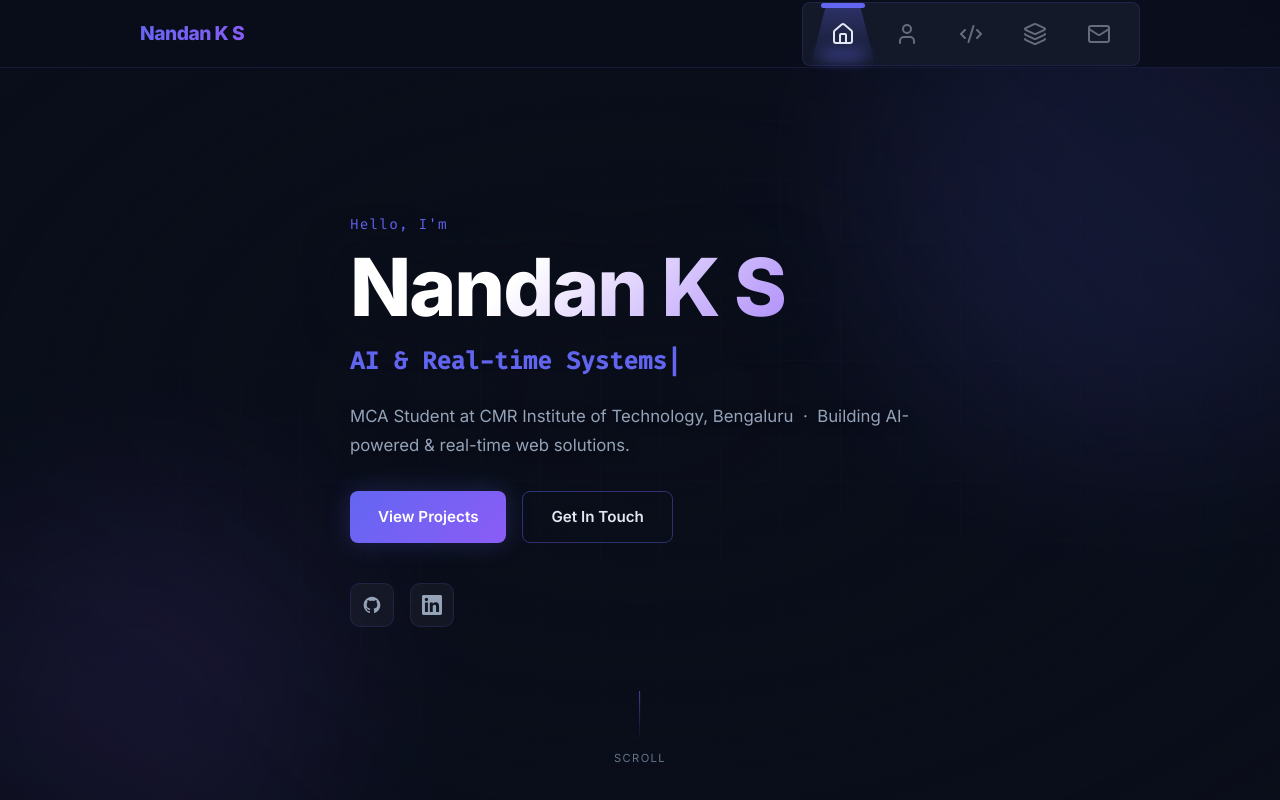
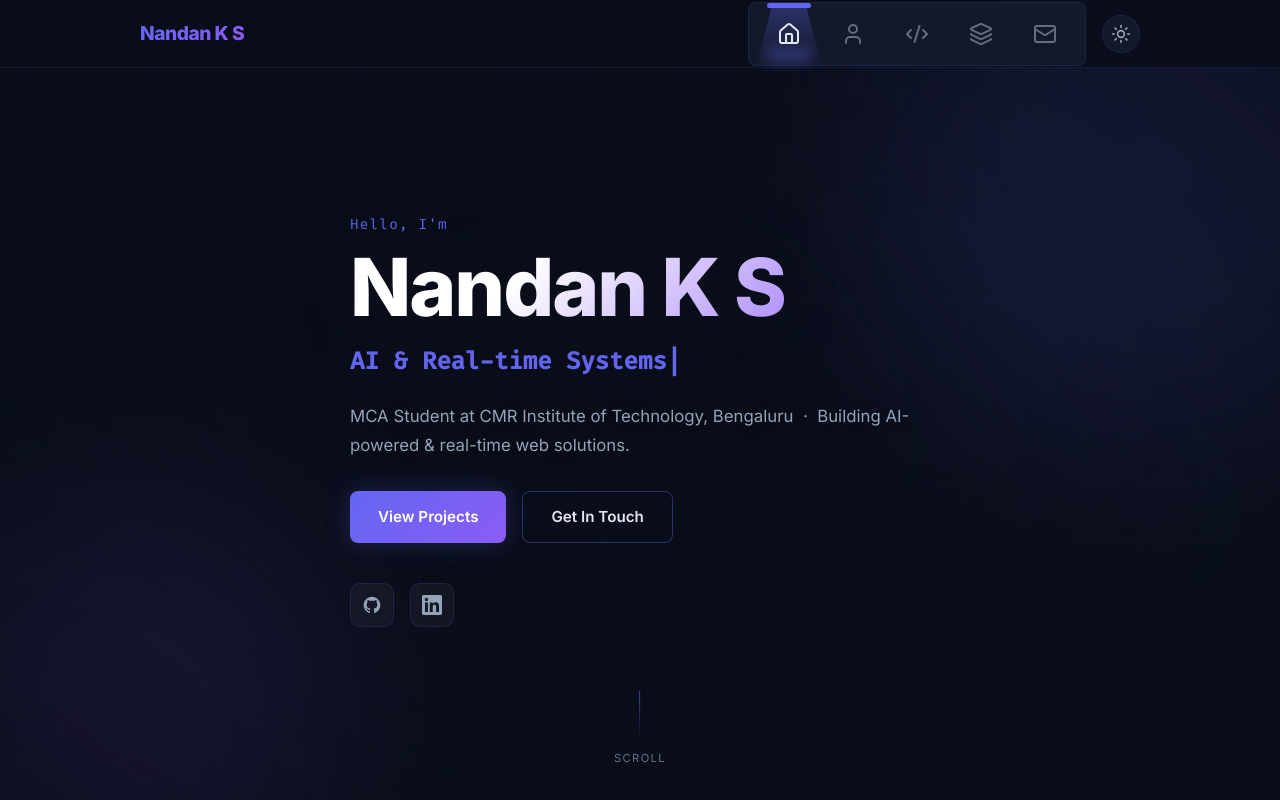
Before and after one commit to Nandan-k-s-27/nandanks-portfolio, a React (Vite) app: page / in a window 1280 px wide. Shown: the top 800 px of the page. Built offline with nearby package versions, Linux system fonts and the light colour scheme.

Commit message:
feat: implement Dark/Light theme toggle with CSS variables and React Context

```diff
--- a/src/App.css
+++ b/src/App.css
@@ -71,6 +71,11 @@
   --text-muted:   #64748b;
   --border:       rgba(99,102,241,.15);
   --border-hover: rgba(99,102,241,.4);
+  /* Theming fallbacks for Spotlight Card */
+  --spotlight-backdrop: hsl(0 0% 60% / 0.12);
+  --shadow-spotlight: 0 1rem 2rem -1rem black;
+  --spotlight-glow: 70;
+
   --ff-sans:      'Inter', system-ui, sans-serif;
   --ff-mono:      'Fira Code', monospace;
   --nav-h:        68px;
@@ -79,6 +84,29 @@
   --shadow:       0 4px 32px rgba(0,0,0,.45);
   --shadow-card:  0 2px 20px rgba(0,0,0,.35);
   --transition:   .25s ease;
+}
+
+[data-theme="light"] {
+  --bg-primary:   #f8fafc;  /* slate-50 */
+  --bg-secondary: #f1f5f9;  /* slate-100 */
+  --bg-card:      #ffffff;
+  --bg-card-hover:#f8fafc;
+  --accent:       #4f46e5;  /* slightly deeper indigo for contrast */
+  --primary:      #4f46e5;
+  --accent-2:     #7c3aed;  /* deeper violet */
+  --accent-glow:  rgba(79,70,229,.2);
+  --text-primary: #0f172a;  /* slate-900 */
+  --text-sec:     #334155;  /* slate-700 */
+  --text-muted:   #64748b;  /* slate-500 */
+  --border:       rgba(0,0,0,.08);
+  --border-hover: rgba(79,70,229,.3);
+  /* Light mode fallbacks for Spotlight Card */
+  --spotlight-backdrop: hsl(0 0% 100% / 0.5);
+  --shadow-spotlight: 0 1rem 2rem -1rem rgba(0,0,0,0.1);
+  --spotlight-glow: 40; /* Lower lightness so the colored glow stands out on white */
+
+  --shadow:       0 4px 32px rgba(0,0,0,.08);
+  --shadow-card:  0 2px 20px rgba(0,0,0,.06);
 }
 
 html { scroll-behavior: smooth; scroll-padding-top: var(--nav-h); }
--- a/src/components/Navbar.tsx
+++ b/src/components/Navbar.tsx
@@ -1,6 +1,7 @@
 import { useState, useEffect } from 'react';
-import { Home, User, Code2, Layers, Mail } from 'lucide-react';
+import { Home, User, Code2, Layers, Mail, Sun, Moon } from 'lucide-react';
 import { LimelightNav, type NavItem } from '@/components/ui/limelight-nav';
+import { useTheme } from '@/components/ThemeProvider';
 
 const SECTIONS = ['home', 'about', 'skills', 'projects', 'contact'] as const;
 type SectionId = (typeof SECTIONS)[number];
@@ -16,6 +17,7 @@ const NAV_ITEMS_BASE: { id: SectionId; icon: React.ReactElement; label: string }
 export default function Navbar() {
   const [scrolled, setScrolled] = useState(false);
   const [activeSectionId, setActiveSectionId] = useState<SectionId>('home');
+  const { theme, setTheme } = useTheme();
 
   useEffect(() => {
     const handleScroll = () => {
@@ -62,9 +64,19 @@ export default function Navbar() {
         <div className="nav-container">
           <a className="nav-logo" href="#home">Nandan K S</a>
 
-          {/* Desktop nav — LimelightNav in header */}
-          <div className="hidden sm:block">
-            <LimelightNav {...limelightShared} />
+          <div className="flex items-center gap-4">
+            {/* Desktop nav — LimelightNav in header */}
+            <div className="hidden sm:block">
+              <LimelightNav {...limelightShared} />
+            </div>
+
+            <button
+              onClick={() => setTheme(theme === 'dark' ? 'light' : 'dark')}
+              className="p-2 rounded-full bg-[var(--bg-card)] border border-[var(--border)] text-[var(--text-sec)] hover:text-[var(--accent)] hover:border-[var(--border-hover)] transition-all flex items-center justify-center"
+              aria-label="Toggle Theme"
+            >
+              {theme === 'dark' ? <Sun size={20} /> : <Moon size={20} />}
+            </button>
           </div>
         </div>
       </header>
--- /dev/null
+++ b/src/components/ThemeProvider.tsx
@@ -0,0 +1,63 @@
+import { createContext, useContext, useEffect, useState, ReactNode } from 'react';
+
+type Theme = 'dark' | 'light';
+
+interface ThemeProviderProps {
+  children: ReactNode;
+  defaultTheme?: Theme;
+  storageKey?: string;
+}
+
+interface ThemeProviderState {
+  theme: Theme;
+  setTheme: (theme: Theme) => void;
+}
+
+const initialState: ThemeProviderState = {
+  theme: 'dark',
+  setTheme: () => null,
+};
+
+const ThemeProviderContext = createContext<ThemeProviderState>(initialState);
+
+export function ThemeProvider({
+  children,
+  defaultTheme = 'dark',
+  storageKey = 'portfolio-theme',
+  ...props
+}: ThemeProviderProps) {
+  const [theme, setTheme] = useState<Theme>(
+    () => (localStorage.getItem(storageKey) as Theme) || defaultTheme
+  );
+
+  useEffect(() => {
+    const root = window.document.documentElement;
+
+    if (theme === 'light') {
+      root.setAttribute('data-theme', 'light');
+    } else {
+      root.removeAttribute('data-theme');
+    }
+  }, [theme]);
+
+  const value = {
+    theme,
+    setTheme: (theme: Theme) => {
+      localStorage.setItem(storageKey, theme);
+      setTheme(theme);
+    },
+  };
+
+  return (
+    <ThemeProviderContext.Provider {...props} value={value}>
+      {children}
+    </ThemeProviderContext.Provider>
+  );
+}
+
+export const useTheme = () => {
+  const context = useContext(ThemeProviderContext);
+  if (context === undefined)
+    throw new Error('useTheme must be used within a ThemeProvider');
+  return context;
+};
--- a/src/components/ui/spotlight-card.tsx
+++ b/src/components/ui/spotlight-card.tsx
@@ -64,7 +64,7 @@ const GlowCard: React.FC<GlowCardProps> = ({
       '--spread': spread,
       '--radius': '14',
       '--border': '3',
-      '--backdrop': 'hsl(0 0% 60% / 0.12)',
+      '--backdrop': 'var(--spotlight-backdrop)',
       '--backup-border': 'var(--backdrop)',
       '--size': '200',
       '--outer': '1',
@@ -74,13 +74,14 @@ const GlowCard: React.FC<GlowCardProps> = ({
       backgroundImage: `radial-gradient(
         var(--spotlight-size) var(--spotlight-size) at
         calc(var(--x, 0) * 1px) calc(var(--y, 0) * 1px),
-        hsl(var(--hue, 210) calc(var(--saturation, 100) * 1%) calc(var(--lightness, 70) * 1%) / var(--bg-spot-opacity, 0.1)),
+        hsl(var(--hue, 210) calc(var(--saturation, 100) * 1%) calc(var(--spotlight-glow, 70) * 1%) / var(--bg-spot-opacity, 0.1)),
         transparent
       )`,
       backgroundColor: 'var(--backdrop, transparent)',
       backgroundSize: 'calc(100% + (2 * var(--border-size))) calc(100% + (2 * var(--border-size)))',
       backgroundPosition: '50% 50%',
       border: 'var(--border-size) solid var(--backup-border)',
+      boxShadow: 'var(--shadow-spotlight)',
       position: 'relative',
       touchAction: 'none',
     };
@@ -111,7 +112,6 @@ const GlowCard: React.FC<GlowCardProps> = ({
           ${layoutClasses}
           rounded-2xl
           relative
-          shadow-[0_1rem_2rem_-1rem_black]
           p-6
           backdrop-blur-[5px]
           ${className}
--- a/src/main.tsx
+++ b/src/main.tsx
@@ -2,11 +2,14 @@ import { StrictMode } from 'react';
 import { createRoot } from 'react-dom/client';
 import { registerSW } from 'virtual:pwa-register';
 import App from './App';
+import { ThemeProvider } from './components/ThemeProvider';
 import './App.css';
 
 createRoot(document.getElementById('root')!).render(
   <StrictMode>
-    <App />
+    <ThemeProvider defaultTheme="dark" storageKey="portfolio-theme">
+      <App />
+    </ThemeProvider>
   </StrictMode>,
 );
 
```
